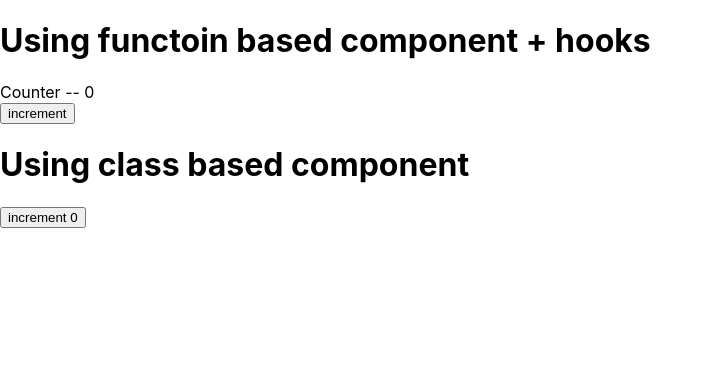
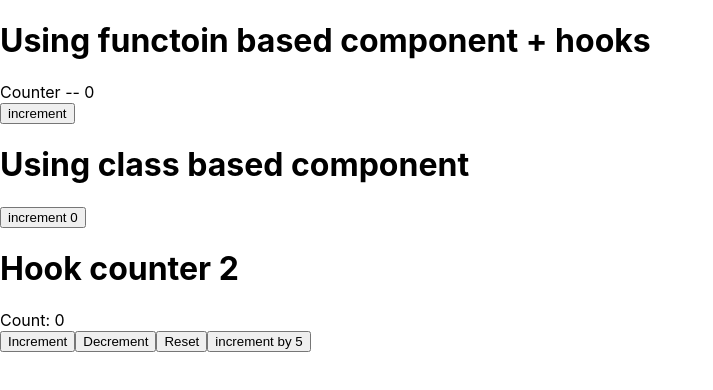
Before and after one commit to thanmaisai-asc/React, a React (Create React App) app in the folder prj1/: page / in a window 1280 px wide. Shown: the top 390 px of the page, without its empty margins (0-713 px from the left). Built offline with nearby package versions, Linux system fonts and the light colour scheme.

Commit message:
prevous count in usestate hook

```diff
--- a/prj1/src/App.js
+++ b/prj1/src/App.js
@@ -1,6 +1,7 @@
 import React from 'react';
 import HookCounter from "./hooks/HookCounter";
 import ClassCounter from "./hooks/ClassCounter";
+import HookCountertwo from './hooks/HookCoutertwo';
 
 //install axios
 function App() {
@@ -10,6 +11,8 @@
       <HookCounter />
      <h1>Using class based component</h1>
       <ClassCounter/>
+      <h1>Hook counter 2</h1>
+      <HookCountertwo/>
     </div>
   );
 }
--- /dev/null
+++ b/prj1/src/hooks/HookCoutertwo.js
@@ -0,0 +1,27 @@
+import React, {useState } from 'react'
+
+function HookCountertwo() {
+    const initialCount = 0
+    const [count,setCount] = useState(initialCount)
+
+    const incrementFive = () => {
+        for (let i = 0; i < 5; i++) {
+            console.log('inc5')
+            setCount(prevCount => prevCount+1)
+
+        }
+    }
+
+  return (
+    <div>
+    Count: {count}
+    <br></br>
+    <button onClick={() => setCount(count + 1)}>Increment</button>
+    <button onClick={() => setCount(count - 1)}>Decrement</button>
+    <button onClick={() => setCount(initialCount)}>Reset</button>
+    <button onClick={incrementFive}> increment by 5</button>
+    </div>
+  )
+}
+
+export default HookCountertwo
```
